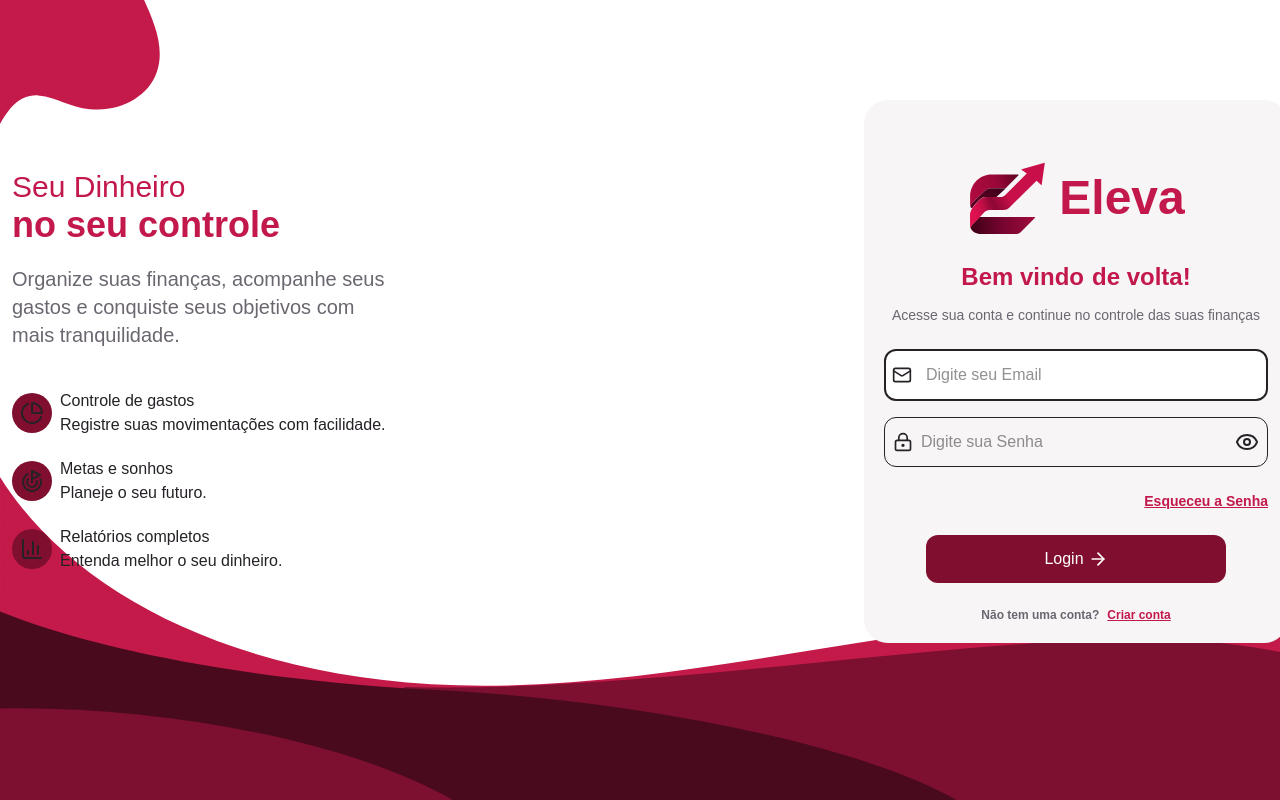
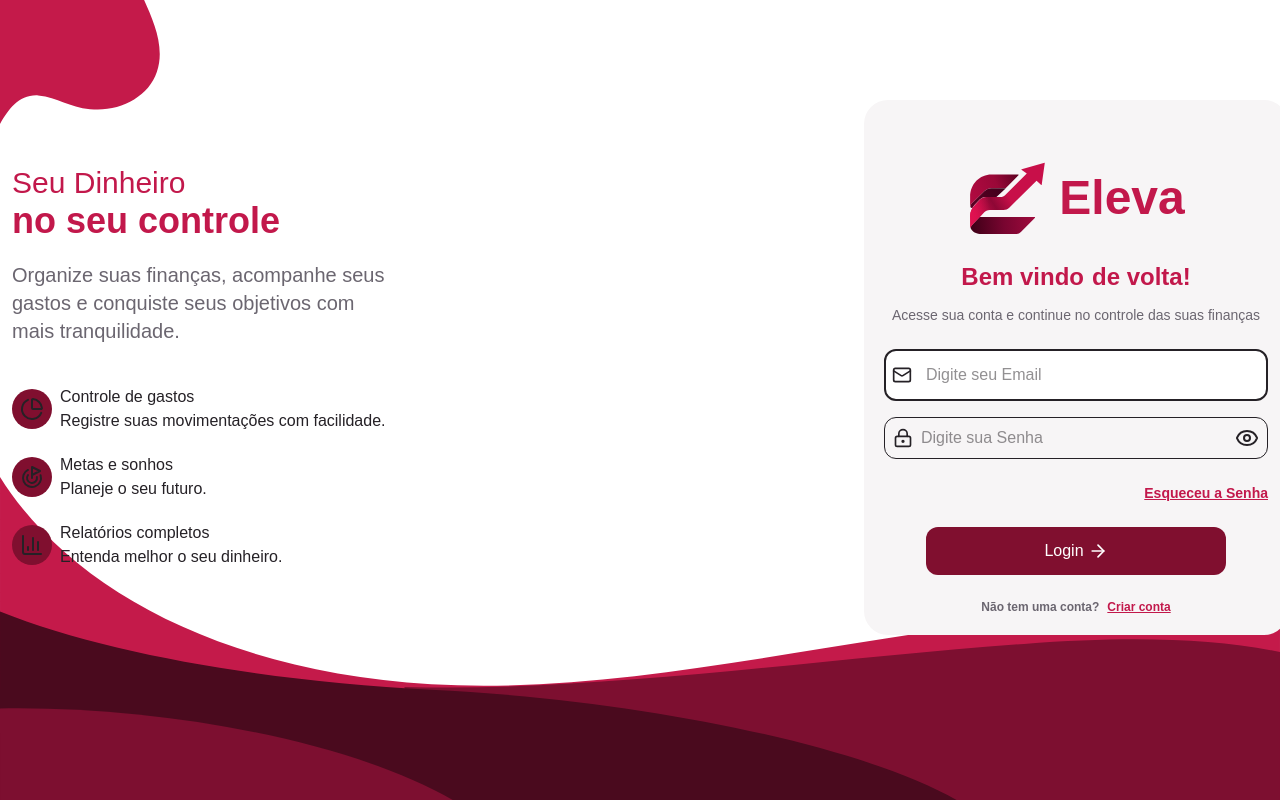
Before and after one commit to Adrriian/Eleva, a Next.js app: page /login in a window 1280 px wide. Shown: the top 800 px of the page. Built offline with nearby package versions, Linux system fonts and the light colour scheme.

Commit message:
Atualizar o inputPassword.tsx

```diff
--- a/src/components/inputPassword.tsx
+++ b/src/components/inputPassword.tsx
@@ -17,7 +17,7 @@ export default function InputPassword(props: inputCom) {
                 <div className=" p-2 ">
                     <IconOne size={20} />
                 </div>
-                <input className="w-full sm:w-sm rounded-xl py-3 outline-0" type={password ? 'text' : 'password'} value={props.value} onChange={props.onChange} placeholder={props.placeholder} />
+                <input className="w-full sm:w-sm rounded-xl outline-0" type={password ? 'text' : 'password'} value={props.value} onChange={props.onChange} placeholder={props.placeholder} />
                 <div onClick={() => setPassword(e => !e)} className=" p-2">
                     {password ? <EyeOff /> : <Eye />}
                 </div>
```
